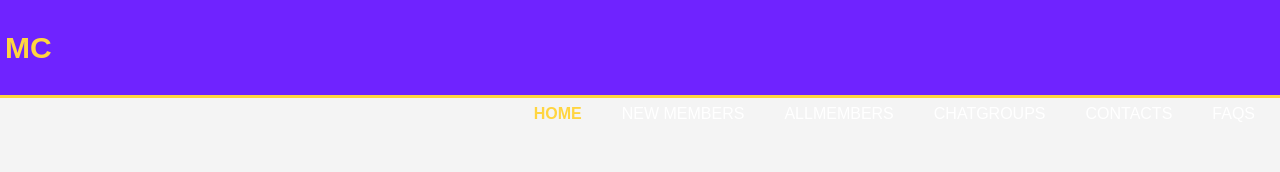
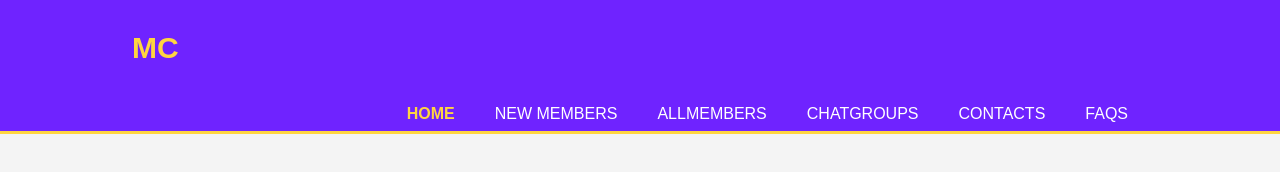
Before and after one commit to Victor752-byte/MicroverseVN, a plain HTML site: page index.html in a window 1280 px wide. Drawn offline with Linux system fonts and the light colour scheme.

Commit message:
fixed the navigation

```diff
--- a/css/main.css
+++ b/css/main.css
@@ -3,6 +3,12 @@ body{
     padding:0;
     margin:0;
     background-color: #f4f4f4;
+}
+/*global constrains*/
+.container{
+    width: 80%;
+    margin: auto;
+    overflow: hidden;
 }
 /*header start*/
 header ul{
```
